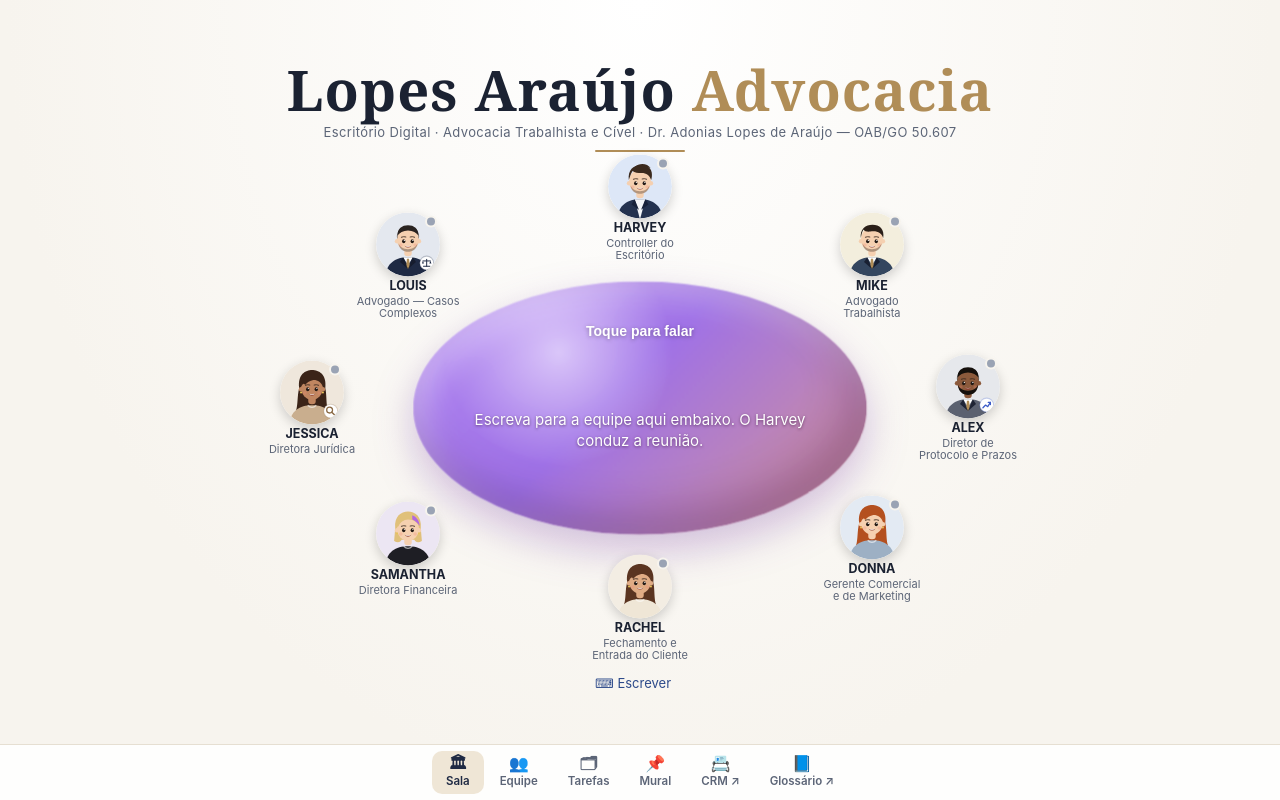
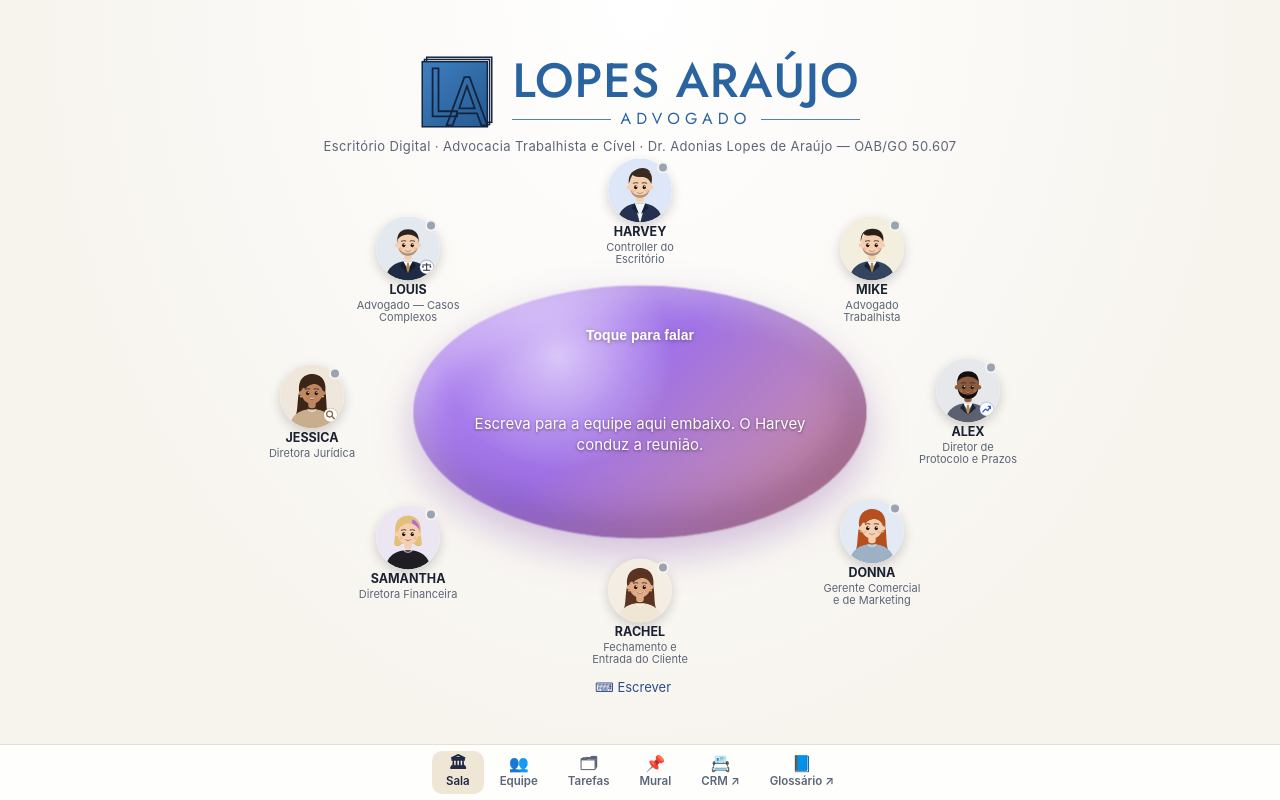
Before and after one commit to Adoniaslopes/campanha, a plain HTML site: page escritorio/index.html in a window 1280 px wide. Drawn offline with Linux system fonts and the light colour scheme.

Commit message:
Sala: cabeçalho com a logo Lopes Araújo Advogado
Co-Authored-By: Claude Opus 5.5 <noreply@anthropic.com>
Claude-Session: https://claude.ai/code/session_01XLsRLJYbGhpJvqb1ppCyX3

```diff
--- a/escritorio/escritorio.css
+++ b/escritorio/escritorio.css
@@ -16,6 +16,8 @@
   --sucesso-fundo: #e7f6ed;
   --info-fundo: #eaf0fb;
   --raio: 12px;
+  --logo-azul: #2a64a0;
+  --logo-traco: #13233d;
 }
 * { box-sizing: border-box; }
 html, body { margin: 0; height: 100%; }
@@ -263,3 +265,12 @@ p.lead { margin: 0 0 14px; color: var(--texto-2); }
 .org-crm span { display: block; font-size: 10px; font-weight: 800; letter-spacing: .06em; text-transform: uppercase; color: var(--acento); }
 .bloco-depto > .org-crm { text-align: left; max-width: none; margin: 0 0 8px; }
 .bloco-depto > .org-crm span { display: inline; margin-right: 6px; }
+
+/* Logo Lopes Araújo Advogado */
+.titulo-escritorio h1.logo-la { display: inline-flex; align-items: center; gap: clamp(10px, 1.6vw, 18px); font-family: "Jost", "Futura", "Century Gothic", system-ui, sans-serif; font-weight: 500; letter-spacing: 0; }
+.logo-la-marca { width: clamp(46px, 6vw, 74px); height: auto; flex: none; }
+.titulo-escritorio h1 .logo-la-texto { display: flex; flex-direction: column; align-items: stretch; line-height: 1; }
+.titulo-escritorio h1 .logo-la-nome { font-size: clamp(26px, 4vw, 48px); text-transform: uppercase; letter-spacing: .02em; color: var(--logo-azul); white-space: nowrap; }
+.titulo-escritorio h1 .logo-la-sub { display: flex; align-items: center; gap: 10px; margin-top: 6px; font-size: clamp(11px, 1.3vw, 16px); font-weight: 400; text-transform: uppercase; letter-spacing: .32em; color: var(--logo-azul); }
+.logo-la-sub::before, .logo-la-sub::after { content: ""; flex: 1; height: 1px; background: currentColor; opacity: .8; }
+.titulo-escritorio:has(.logo-la)::after { display: none; }
--- a/escritorio/index.html
+++ b/escritorio/index.html
@@ -4,6 +4,8 @@
   <meta charset="utf-8">
   <meta name="viewport" content="width=device-width, initial-scale=1">
   <title>Escritório Digital</title>
+  <link rel="preconnect" href="https://fonts.googleapis.com">
+  <link rel="stylesheet" href="https://fonts.googleapis.com/css2?family=Jost:wght@400;500&display=swap">
   <link rel="stylesheet" href="escritorio.css">
 </head>
 <body>
@@ -11,7 +13,20 @@
     <section id="aba-sala" class="aba ativa" aria-label="Sala de reunião">
       <div class="sala">
         <header class="titulo-escritorio">
-          <h1>Lopes Araújo <span>Advocacia</span></h1>
+          <h1 class="logo-la" aria-label="Lopes Araújo Advogado">
+            <svg class="logo-la-marca" viewBox="0 0 100 100" aria-hidden="true">
+              <defs><linearGradient id="la-azul" x1="0" y1="0" x2="1" y2="1"><stop offset="0" stop-color="#3f7fbf"/><stop offset="1" stop-color="#245a91"/></linearGradient></defs>
+              <rect x="9" y="3" width="88" height="88" fill="none" stroke="var(--logo-traco)" stroke-width="2"/>
+              <rect x="6" y="6" width="88" height="88" fill="none" stroke="var(--logo-traco)" stroke-width="2"/>
+              <rect x="3" y="9" width="88" height="88" fill="url(#la-azul)" stroke="var(--logo-traco)" stroke-width="2"/>
+              <path d="M17 18 H25 V76 H50 V83 H17 Z" fill="none" stroke="var(--logo-traco)" stroke-width="2.4" stroke-linejoin="miter"/>
+              <path d="M36 95 L60 30 H67 L91 95 H83 L77 79 H50 L44 95 Z M53 72 H74 L63.5 42 Z" fill="none" stroke="var(--logo-traco)" stroke-width="2.4" stroke-linejoin="miter"/>
+            </svg>
+            <span class="logo-la-texto">
+              <span class="logo-la-nome">Lopes Araújo</span>
+              <span class="logo-la-sub">Advogado</span>
+            </span>
+          </h1>
           <p>Escritório Digital · Advocacia Trabalhista e Cível · Dr. Adonias Lopes de Araújo — OAB/GO 50.607</p>
         </header>
         <div class="mesa-area" id="mesa-area">
```
